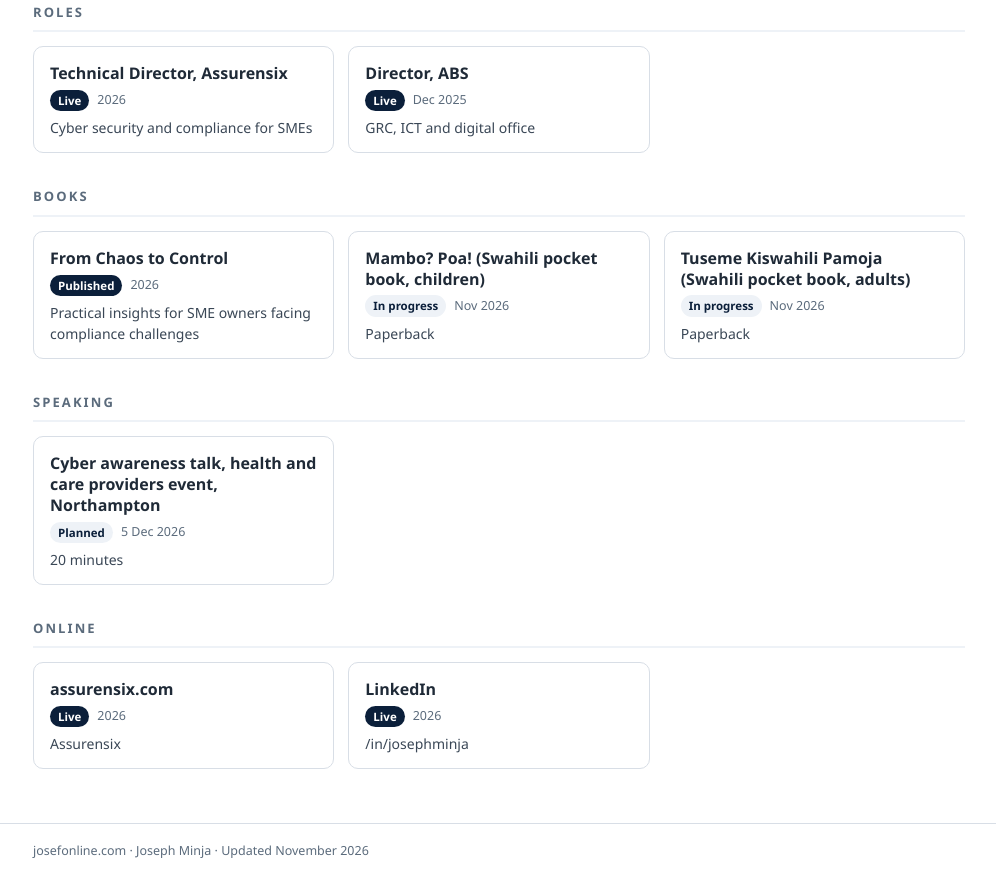
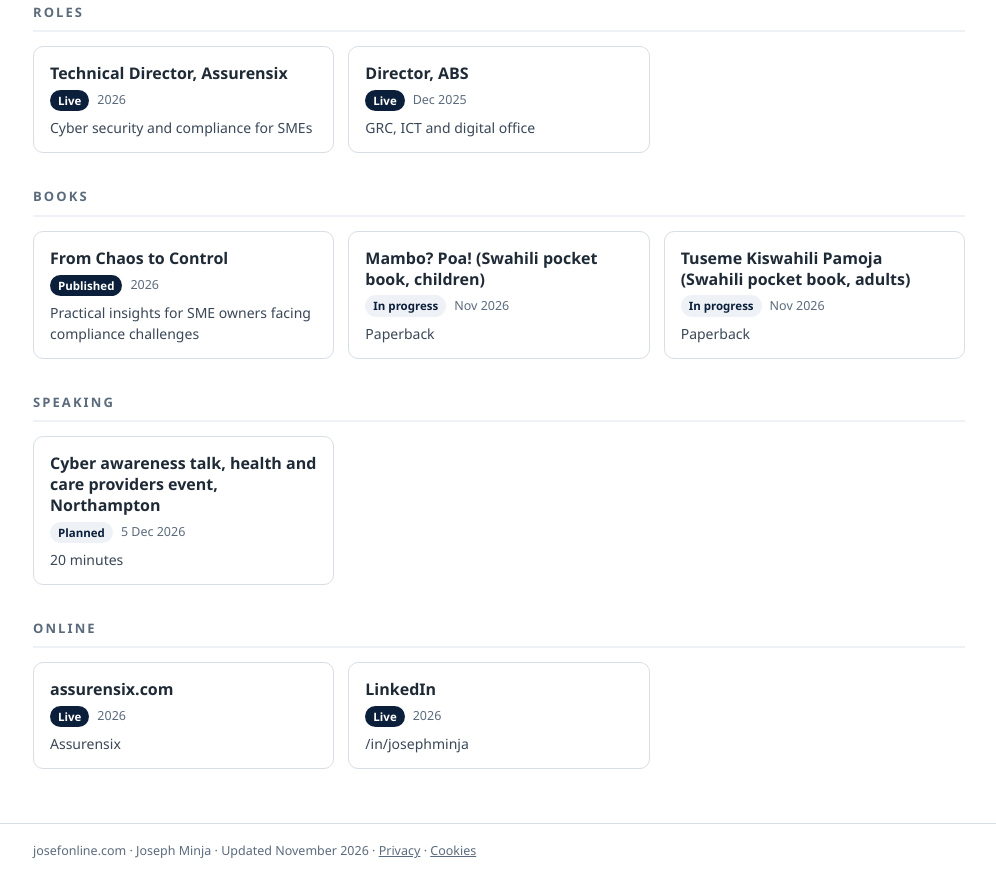
Before and after one commit to ksmart07/josefonline.com, a plain HTML site: page index.html in a window 1280 px wide. Shown: the part 333-1224 px from the top of the page, without its empty margins (141-1137 px from the left). Drawn offline with Linux system fonts and the light colour scheme.

Commit message:
Update josefonline.com (1 change(s)) - KSMART_SitesPublish v1.1.1 KSMART-PUB-RUN-20261120-170222

```diff
--- a/index.html
+++ b/index.html
@@ -75,7 +75,7 @@ footer a{color:var(--mute)}
 <section><h2>Speaking</h2><div class="grid"><div class="item"><h3>Cyber awareness talk, health and care providers event, Northampton</h3><div class="meta"><span class="chip">Planned</span><span>5 Dec 2026</span></div><div class="note">20 minutes</div></div></div></section>
 <section><h2>Online</h2><div class="grid"><div class="item"><h3>assurensix.com</h3><div class="meta"><span class="chip live">Live</span><span>2026</span></div><div class="note">Assurensix</div></div><div class="item"><h3><a href="https://www.linkedin.com/in/josephminja" rel="noopener">LinkedIn</a></h3><div class="meta"><span class="chip live">Live</span><span>2026</span></div><div class="note">/in/josephminja</div></div></div></section>
 </div></main>
-<footer><div class="wrap">josefonline.com · Joseph Minja · Updated November 2026</div></footer>
+<footer><div class="wrap">josefonline.com · Joseph Minja · Updated November 2026 · <a href="privacy.html">Privacy</a> · <a href="cookies.html">Cookies</a></div></footer>
 
 </body>
 </html>
```
